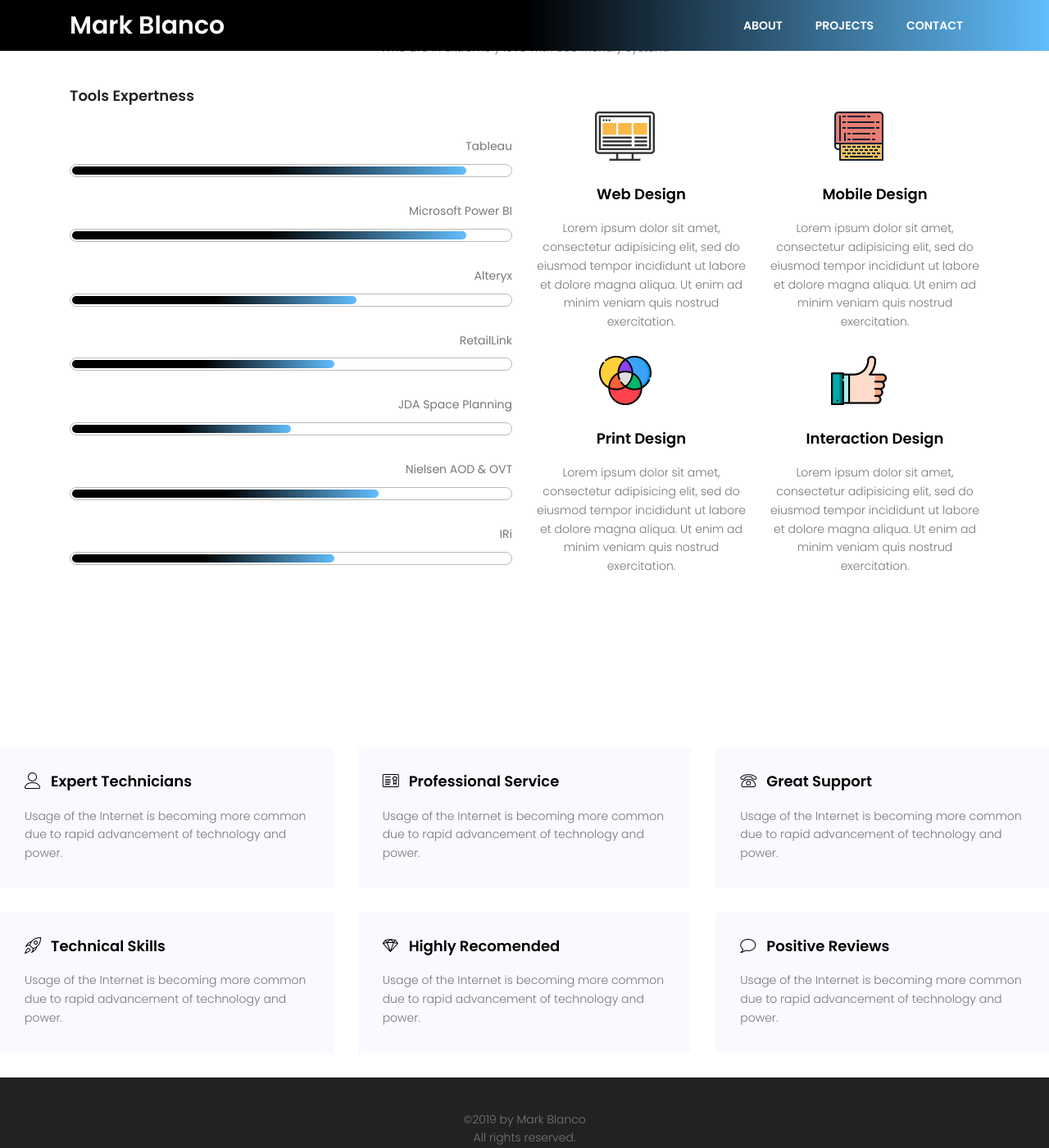
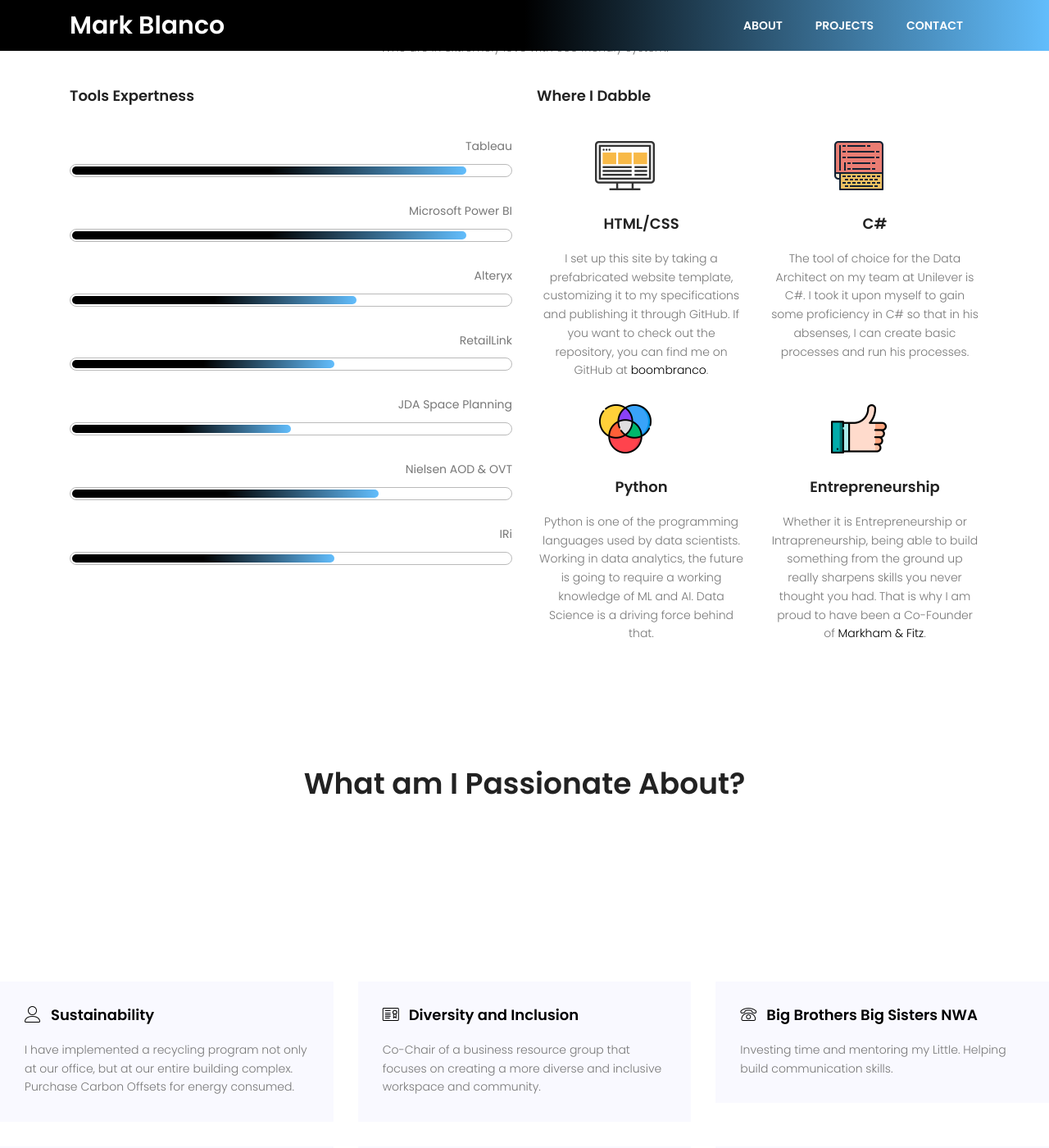
Before and after one commit to boombranco/boombranco.github.io, a Jekyll site: the page about.html, which Jekyll copies as it is, in a window 1280 px wide and 1400 px high, scrolled down 795 px. Shown: the whole window at 82% size. Built offline with Jekyll 4.4.1, drawn with Linux system fonts in a browser that asks for light colours; nearby versions of some CDN libraries; some of the changed text lies outside the part shown.

Commit message:
Getting closer to being done!

```diff
--- a/about.html
+++ b/about.html
@@ -160,6 +160,7 @@
                       </div>
           </div>
           <div class="col-lg-6 col-md-6 qty-right">
+            <h4 class="pb-15">Where I Dabble</h4>
             <div class="single-qly">
               <div class="row">
                 <div class="single-service col-lg-6 col-md-6 mb-30">
@@ -167,9 +168,9 @@
                     <img src="img/s1.png" alt="">
                   </div>
                   <div class="dec">
-                    <h4 class="mt-30"><a href="#">Web Design</a></h4>
+                    <h4 class="mt-30">HTML/CSS</h4>
                     <p class="mt-20">
-                      Lorem ipsum dolor sit amet, consectetur adipisicing elit, sed do eiusmod tempor incididunt ut labore et dolore magna aliqua. Ut enim ad minim veniam quis nostrud exercitation.
+                      I set up this site by taking a prefabricated website template, customizing it to my specifications and publishing it through GitHub. If you want to check out the repository, you can find me on GitHub at <a href="https://github.com/boombranco/boombranco.github.io">boombranco</a>.
                     </p>
                   </div>
                 </div>
@@ -178,9 +179,9 @@
                     <img src="img/s2.png" alt="">
                   </div>
                   <div class="dec">
-                    <h4 class="mt-30"><a href="#">Mobile Design</a></h4>
+                    <h4 class="mt-30">C#</h4>
                     <p class="mt-20">
-                      Lorem ipsum dolor sit amet, consectetur adipisicing elit, sed do eiusmod tempor incididunt ut labore et dolore magna aliqua. Ut enim ad minim veniam quis nostrud exercitation.
+                      The tool of choice for the Data Architect on my team at Unilever is C#. I took it upon myself to gain some proficiency in C# so that in his absenses, I can create basic processes and run his processes.
                     </p>
                   </div>
                 </div>
@@ -189,9 +190,9 @@
                     <img src="img/s3.png" alt="">
                   </div>
                   <div class="dec">
-                    <h4 class="mt-30"><a href="#">Print Design</a></h4>
+                    <h4 class="mt-30">Python</h4>
                     <p class="mt-20">
-                      Lorem ipsum dolor sit amet, consectetur adipisicing elit, sed do eiusmod tempor incididunt ut labore et dolore magna aliqua. Ut enim ad minim veniam quis nostrud exercitation.
+                      Python is one of the programming languages used by data scientists. Working in data analytics, the future is going to require a working knowledge of ML and AI. Data Science is a driving force behind that.
                     </p>
                   </div>
                 </div>
@@ -200,9 +201,9 @@
                     <img src="img/s4.png" alt="">
                   </div>
                   <div class="dec">
-                    <h4 class="mt-30"><a href="#">Interaction Design</a></h4>
+                    <h4 class="mt-30">Entrepreneurship</h4>
                     <p class="mt-20">
-                      Lorem ipsum dolor sit amet, consectetur adipisicing elit, sed do eiusmod tempor incididunt ut labore et dolore magna aliqua. Ut enim ad minim veniam quis nostrud exercitation.
+                      Whether it is Entrepreneurship or Intrapreneurship, being able to build something from the ground up really sharpens skills you never thought you had. That is why I am proud to have been a Co-Founder of <a href="https://www.markhamandfitz.com">Markham & Fitz</a>.
                     </p>
                   </div>
                 </div>
@@ -231,16 +232,28 @@
     </section>
     <!-- End qualification Area -->
 
+    <!-- Start Passion Projects Area -->
+    <section class="service-area section-gap" id="service">
+      <div class="container">
+        <div class="row d-flex justify-content-center">
+          <div class="menu-content pb-70 col-lg-8">
+            <div class="title text-center">
+              <h1 class="mb-10">What am I Passionate About?</h1>
+            </div>
+          </div>
+        </div>
+      </div>
+    </section>
     <section class="feature-area pt-100">
       <div class="row">
         <div class="col-lg-4 col-md-6">
           <div class="single-feature mb-30">
             <div class="title d-flex flex-row pb-20">
               <span class="lnr lnr-user"></span>
-              <h4><a href="#">Expert Technicians</a></h4>
+              <h4><a href="#">Sustainability</a></h4>
             </div>
             <p>
-              Usage of the Internet is becoming more common due to rapid advancement of technology and power.
+              I have implemented a recycling program not only at our office, but at our entire building complex. Purchase Carbon Offsets for energy consumed.
             </p>
           </div>
         </div>
@@ -248,10 +261,10 @@
           <div class="single-feature mb-30">
             <div class="title d-flex flex-row pb-20">
               <span class="lnr lnr-license"></span>
-              <h4><a href="#">Professional Service</a></h4>
+              <h4><a href="#">Diversity and Inclusion</a></h4>
             </div>
             <p>
-              Usage of the Internet is becoming more common due to rapid advancement of technology and power.
+              Co-Chair of a business resource group that focuses on creating a more diverse and inclusive workspace and community.
             </p>
           </div>
         </div>
@@ -259,10 +272,10 @@
           <div class="single-feature mb-30">
             <div class="title d-flex flex-row pb-20">
               <span class="lnr lnr-phone"></span>
-              <h4><a href="#">Great Support</a></h4>
+              <h4><a href="#">Big Brothers Big Sisters NWA</a></h4>
             </div>
             <p>
-              Usage of the Internet is becoming more common due to rapid advancement of technology and power.
+              Investing time and mentoring my Little. Helping build communication skills.
             </p>
           </div>
         </div>
@@ -270,10 +283,10 @@
           <div class="single-feature mb-30">
             <div class="title d-flex flex-row pb-20">
               <span class="lnr lnr-rocket"></span>
-              <h4><a href="#">Technical Skills</a></h4>
+              <h4><a href="#">Travel</a></h4>
             </div>
             <p>
-              Usage of the Internet is becoming more common due to rapid advancement of technology and power.
+              Traveling really helps us experience different cultures.
             </p>
           </div>
         </div>
@@ -281,10 +294,10 @@
           <div class="single-feature mb-30">
             <div class="title d-flex flex-row pb-20">
               <span class="lnr lnr-diamond"></span>
-              <h4><a href="#">Highly Recomended</a></h4>
+              <h4><a href="#">Soccer</a></h4>
             </div>
             <p>
-              Usage of the Internet is becoming more common due to rapid advancement of technology and power.
+              It is a community.
             </p>
           </div>
         </div>
@@ -300,6 +313,7 @@
           </div>
         </div>
       </div>
+      <!-- End Passion Projects Section -->
 
     <!-- start footer Area -->
     <footer class="footer-area section-gap">
```
Also changed, not shown: index.html (+0 -15 lines).
